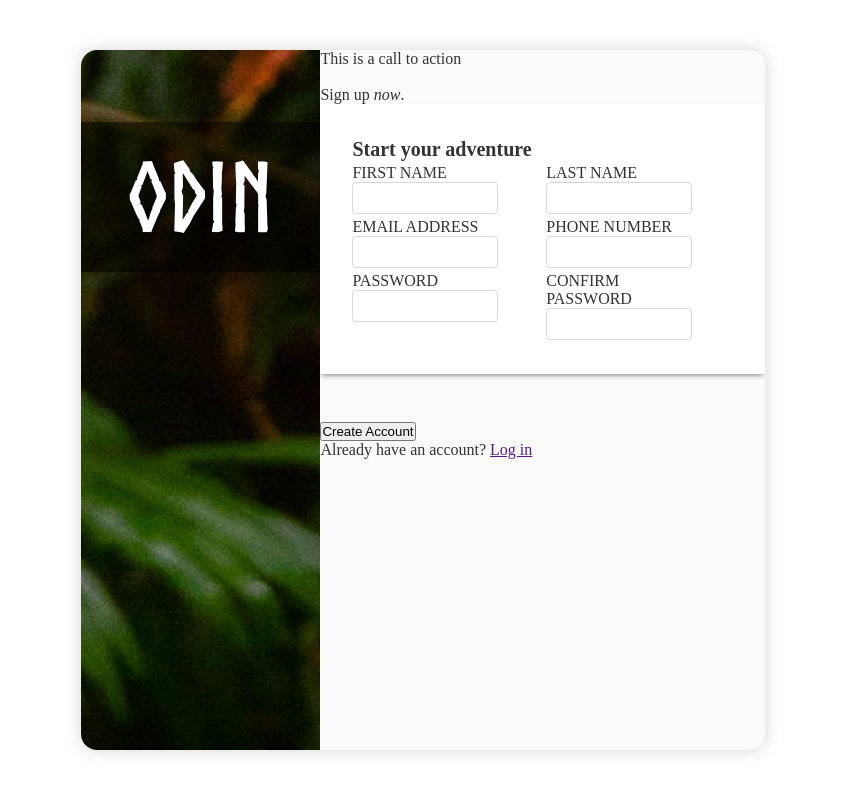
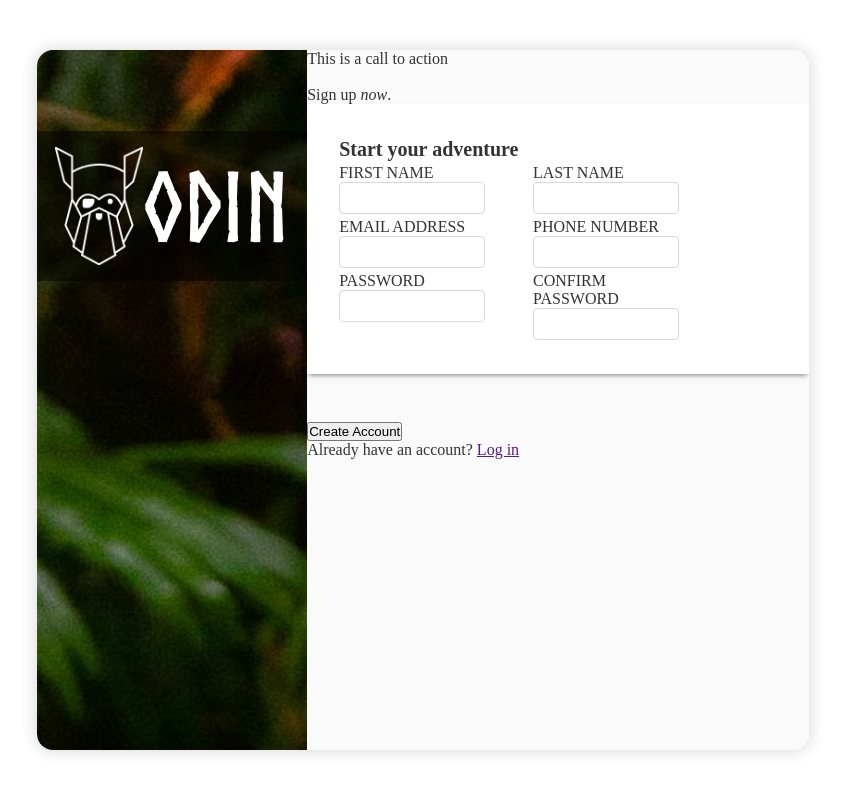
Before and after one commit to urialevy/odin-signup-form, a plain HTML site: page index.html in a window 1280 px wide. Shown: the whole page, without its empty margins (217-1062 px from the left). Drawn offline with Linux system fonts and the light colour scheme.

Commit message:
add Odin image

```diff
--- a/index.html
+++ b/index.html
@@ -11,7 +11,10 @@
   <body>
     <div id="container">
       <div id="left">
-        <div id="logo"><h1>ODIN</h1></div>
+        <div id="logo">
+          <img src="odin-lined.png" />
+          <h1>ODIN</h1>
+        </div>
       </div>
       <main>
         <section id="callToAction">
```
